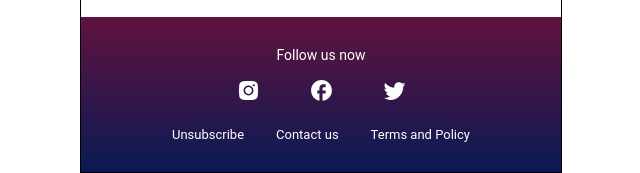
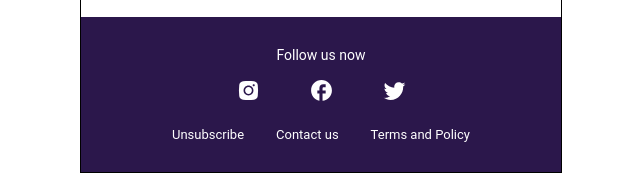
Before and after one commit to rajprakash9695/emailTemplate, a plain HTML site: page First/index.html in a window 1280 px wide. Shown: the part 739-912 px from the top of the page, without its empty margins (319-959 px from the left). Drawn offline with Linux system fonts and the light colour scheme.

Commit message:
somee change

```diff
--- a/First/index.html
+++ b/First/index.html
@@ -100,12 +100,8 @@
 
       .footer {
         padding: 30px 30px;
-        color: var(--white-color);
-        background: linear-gradient(
-          180deg,
-          rgb(96, 18, 63) 0%,
-          rgb(10, 26, 84) 100%
-        );
+        color: white;
+        background-color: #2b174b;
       }
 
       .footerTitle {
```
